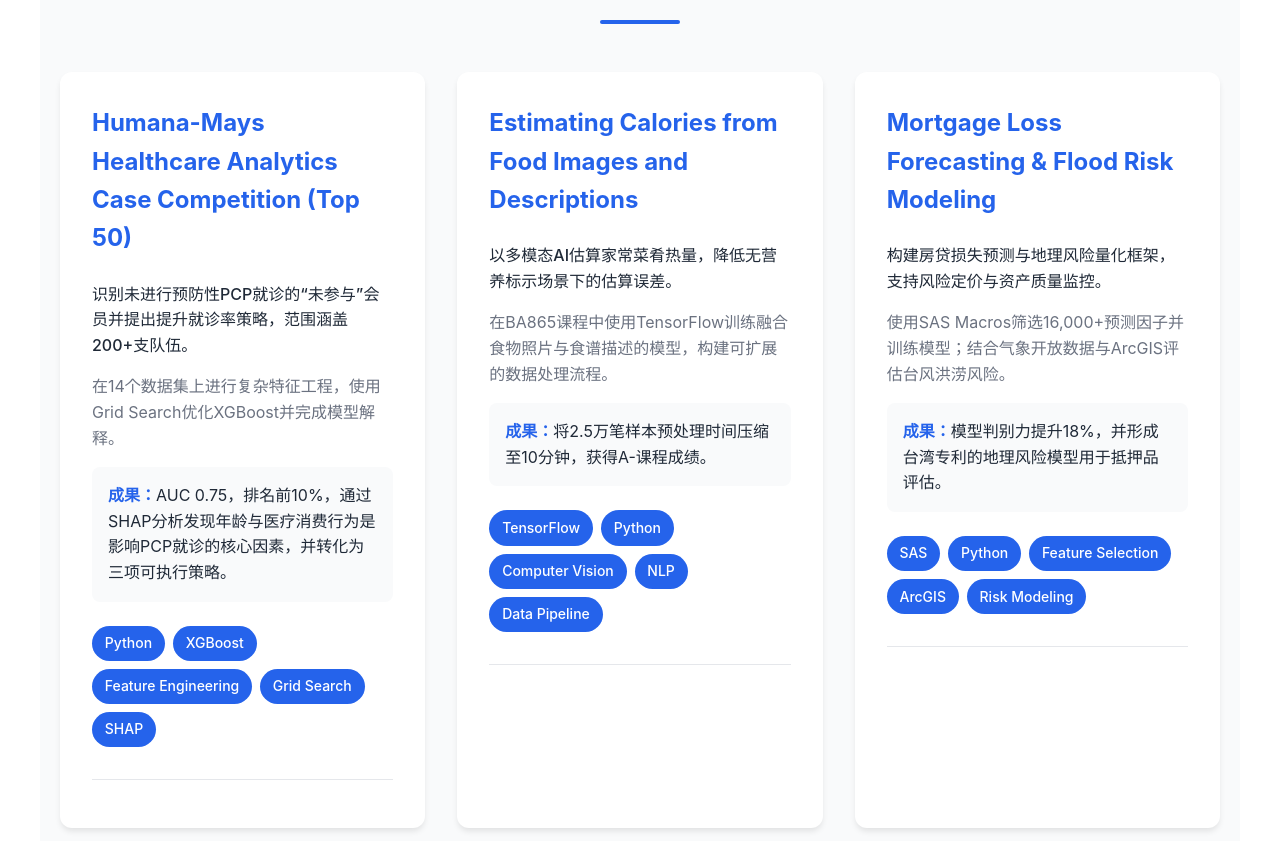
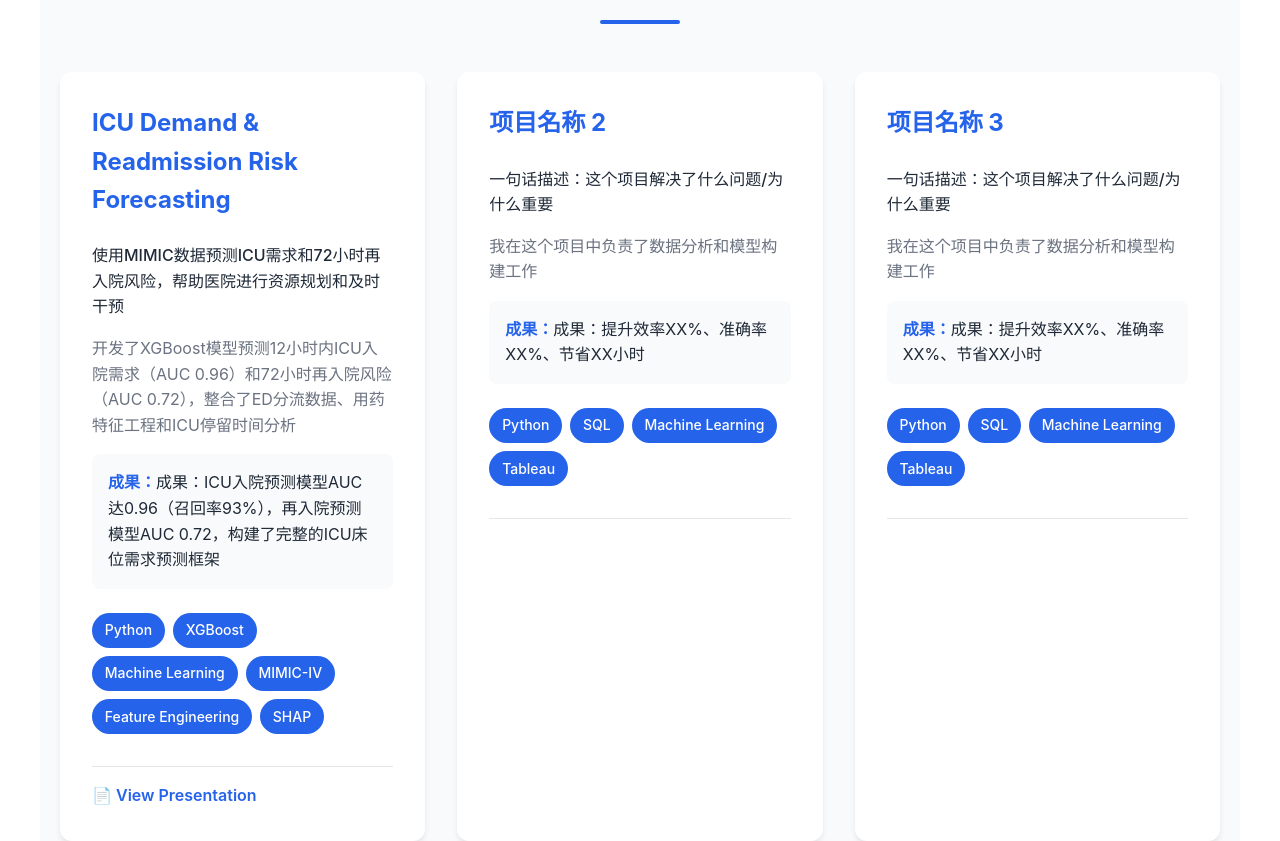
Before and after one commit to jhuangbp/portfolio_website, a React (Vite) app: page / in a window 1280 px wide. Shown: the part 1757-2598 px from the top of the page. Built offline with nearby package versions, Linux system fonts and the light colour scheme.

Commit message:
Revert projects section to prior content

```diff
--- a/src/components/Projects.jsx
+++ b/src/components/Projects.jsx
@@ -5,24 +5,24 @@
   const projects = [
     {
       id: 1,
-      name: 'Humana-Mays Healthcare Analytics Case Competition (Top 50)',
-      description: '识别未进行预防性PCP就诊的“未参与”会员并提出提升就诊率策略，范围涵盖200+支队伍。',
-      role: '在14个数据集上进行复杂特征工程，使用Grid Search优化XGBoost并完成模型解释。',
-      impact: 'AUC 0.75，排名前10%，通过SHAP分析发现年龄与医疗消费行为是影响PCP就诊的核心因素，并转化为三项可执行策略。',
-      tech: ['Python', 'XGBoost', 'Feature Engineering', 'Grid Search', 'SHAP'],
+      name: 'ICU Demand & Readmission Risk Forecasting',
+      description: '使用MIMIC数据预测ICU需求和72小时再入院风险，帮助医院进行资源规划和及时干预',
+      role: '开发了XGBoost模型预测12小时内ICU入院需求（AUC 0.96）和72小时再入院风险（AUC 0.72），整合了ED分流数据、用药特征工程和ICU停留时间分析',
+      impact: '成果：ICU入院预测模型AUC达0.96（召回率93%），再入院预测模型AUC 0.72，构建了完整的ICU床位需求预测框架',
+      tech: ['Python', 'XGBoost', 'Machine Learning', 'MIMIC-IV', 'Feature Engineering', 'SHAP'],
       links: {
+        presentation: '/docs/HealthcareProject_Final%20Presentation.pdf',
         github: '#',
-        demo: '#',
-        report: '#'
+        demo: '#'
       }
     },
     {
       id: 2,
-      name: 'Estimating Calories from Food Images and Descriptions',
-      description: '以多模态AI估算家常菜肴热量，降低无营养标示场景下的估算误差。',
-      role: '在BA865课程中使用TensorFlow训练融合食物照片与食谱描述的模型，构建可扩展的数据处理流程。',
-      impact: '将2.5万笔样本预处理时间压缩至10分钟，获得A-课程成绩。',
-      tech: ['TensorFlow', 'Python', 'Computer Vision', 'NLP', 'Data Pipeline'],
+      name: '项目名称 2',
+      description: '一句话描述：这个项目解决了什么问题/为什么重要',
+      role: '我在这个项目中负责了数据分析和模型构建工作',
+      impact: '成果：提升效率XX%、准确率XX%、节省XX小时',
+      tech: ['Python', 'SQL', 'Machine Learning', 'Tableau'],
       links: {
         github: '#',
         demo: '#',
@@ -31,11 +31,11 @@
     },
     {
       id: 3,
-      name: 'Mortgage Loss Forecasting & Flood Risk Modeling',
-      description: '构建房贷损失预测与地理风险量化框架，支持风险定价与资产质量监控。',
-      role: '使用SAS Macros筛选16,000+预测因子并训练模型；结合气象开放数据与ArcGIS评估台风洪涝风险。',
-      impact: '模型判别力提升18%，并形成台湾专利的地理风险模型用于抵押品评估。',
-      tech: ['SAS', 'Python', 'Feature Selection', 'ArcGIS', 'Risk Modeling'],
+      name: '项目名称 3',
+      description: '一句话描述：这个项目解决了什么问题/为什么重要',
+      role: '我在这个项目中负责了数据分析和模型构建工作',
+      impact: '成果：提升效率XX%、准确率XX%、节省XX小时',
+      tech: ['Python', 'SQL', 'Machine Learning', 'Tableau'],
       links: {
         github: '#',
         demo: '#',
```
